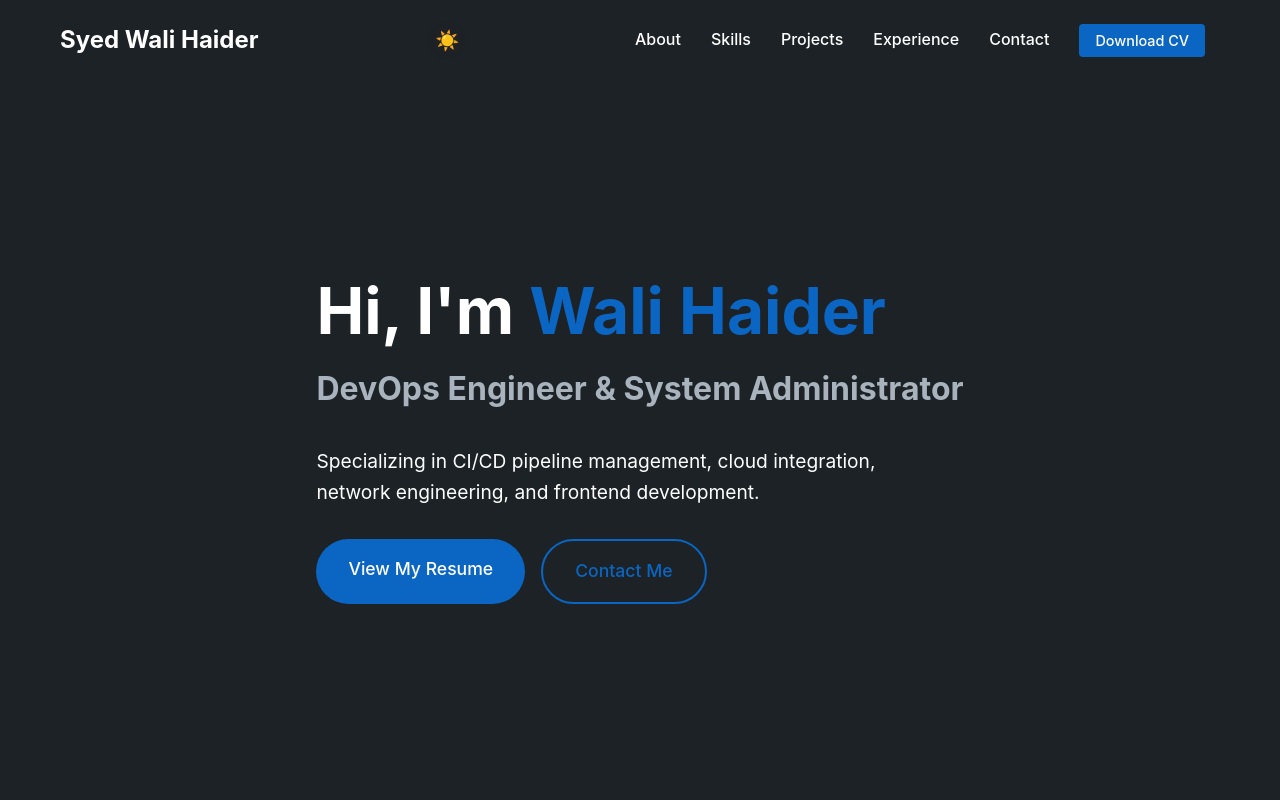
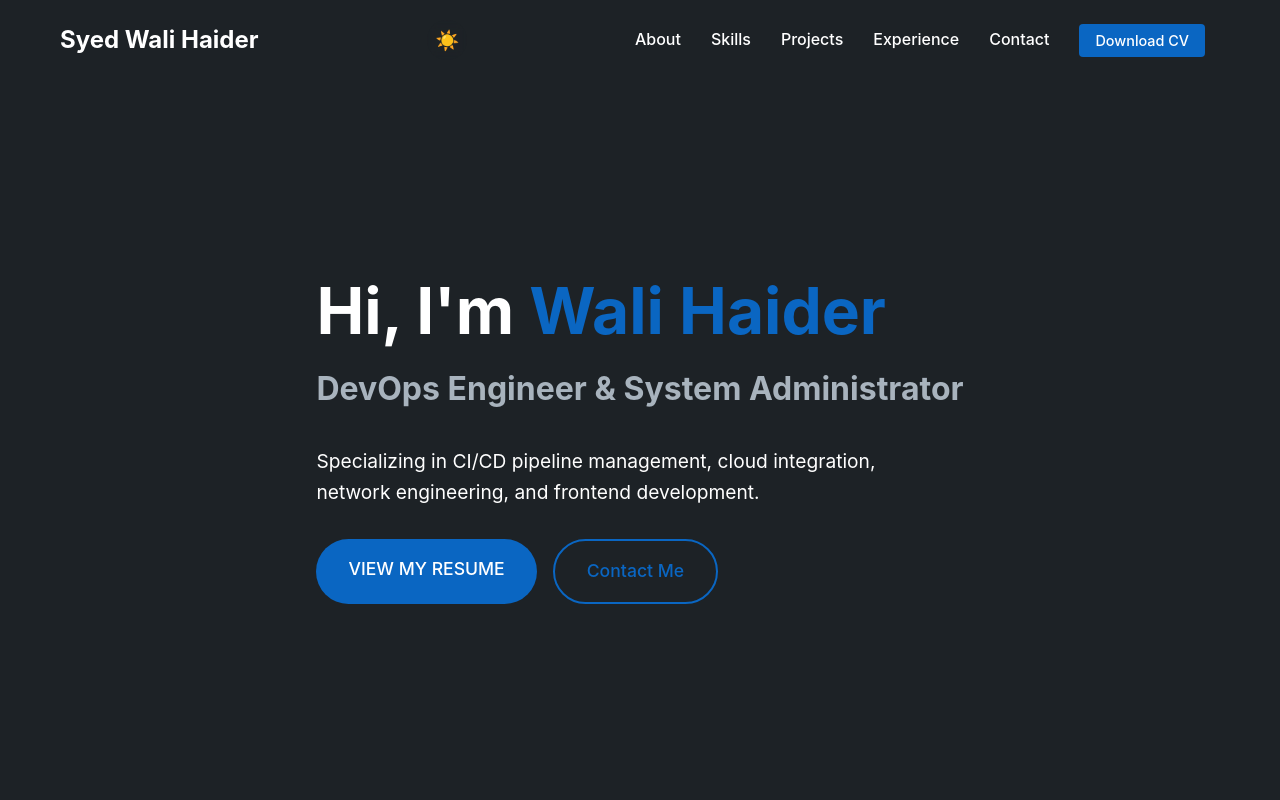
Before and after one commit to wali15/Wali-Haider, a React (Vite) app: page / in a window 1280 px wide. Shown: the top 800 px of the page. Built offline with nearby package versions, Linux system fonts and the light colour scheme.

Commit message:
Changed the resume

```diff
--- a/src/components/pages/Resume.jsx
+++ b/src/components/pages/Resume.jsx
@@ -9,7 +9,7 @@ const Resume = () => {
       <section className="resume" id="resume">
         <div className="resume-container">
           <iframe
-            src="/SyedWaliHaiderResume.pdf"
+            src="/SyedWaliHaider(resume).pdf"
             title="Resume"
             className="resume-frame"
           />
--- a/src/components/sections/Hero.jsx
+++ b/src/components/sections/Hero.jsx
@@ -10,7 +10,7 @@ const Hero = () => {
         <h2>{heroData.title}</h2>
         <p>{heroData.description}</p>
         <div className="cta-buttons">
-          <Link to="/resume" className="primary-btn">View My Resume</Link>
+          <Link to="/resume" className="primary-btn">VIEW MY RESUME</Link>
           <Link to="/contact" className="secondary-btn">Contact Me</Link>
         </div>
       </div>
```
Also changed, not shown: 2 other files (tests, documents, lock files or other folders).
